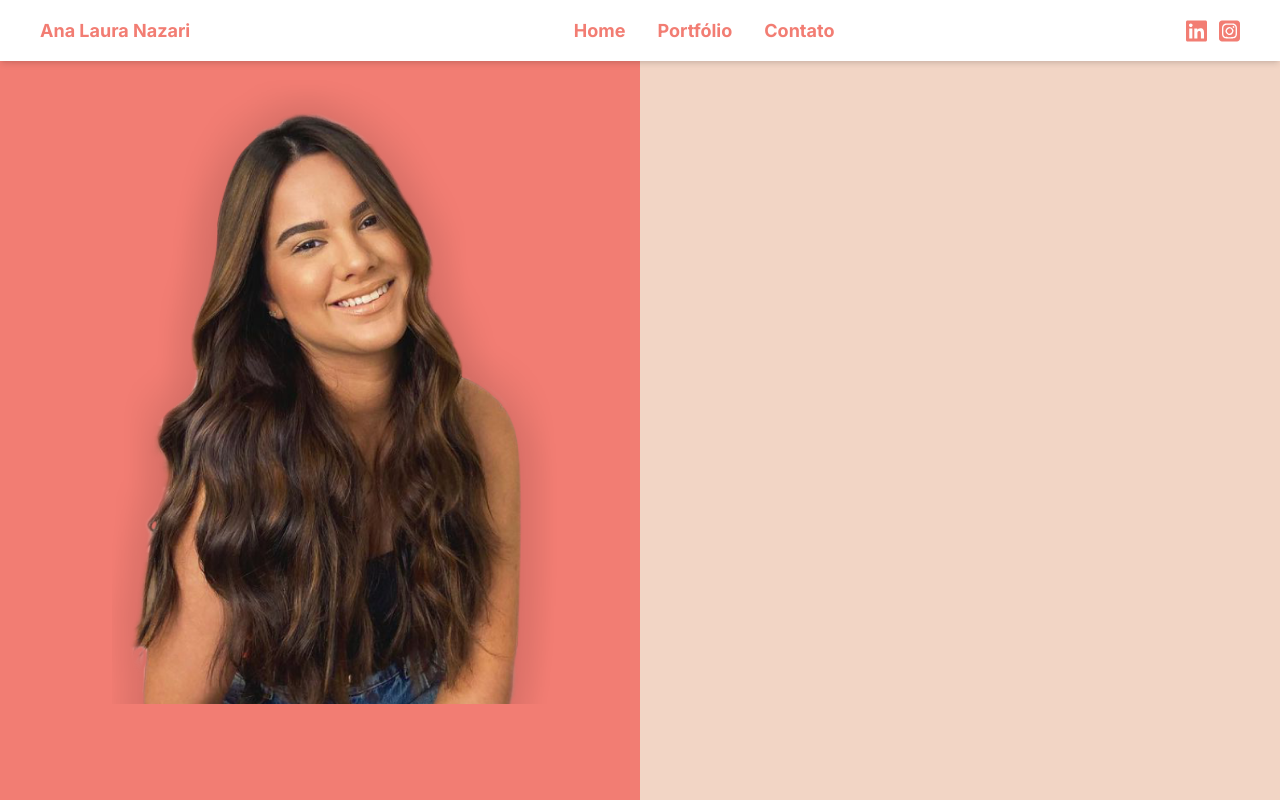
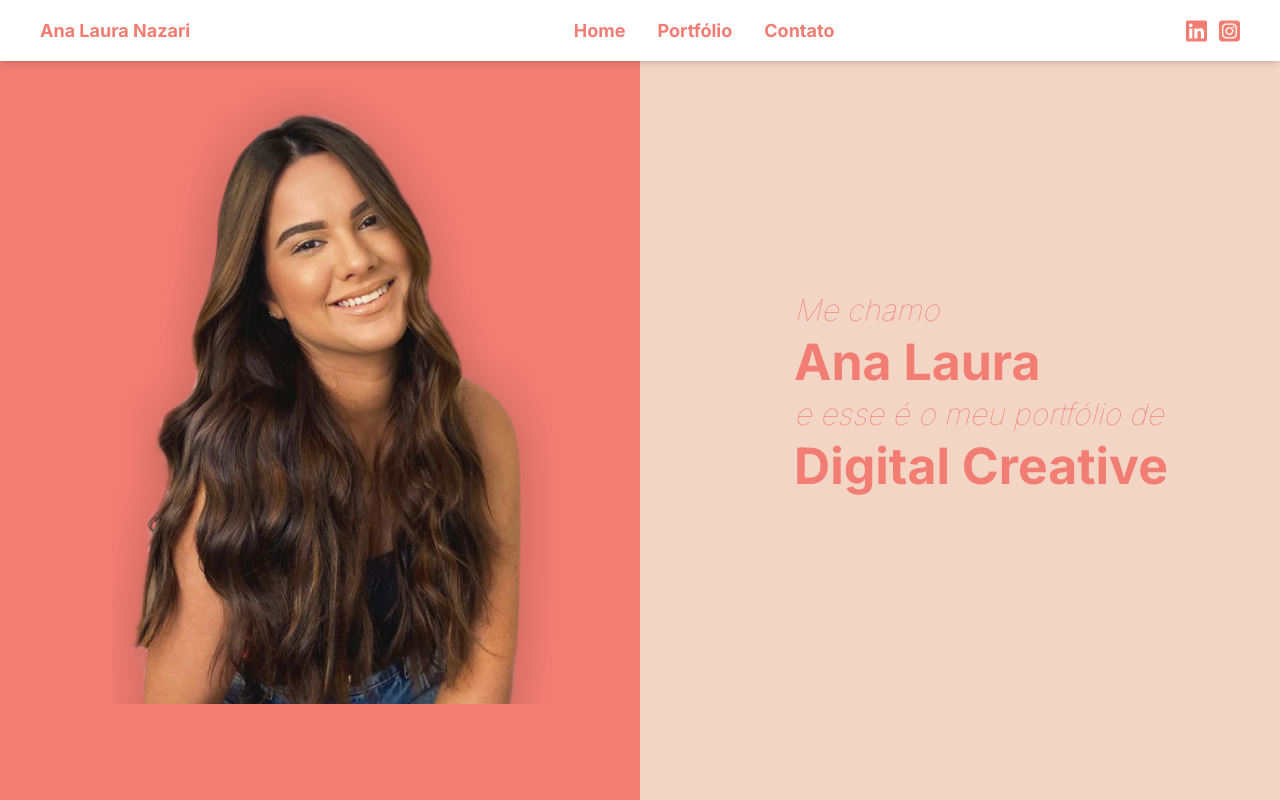
Before and after one commit to thomasaleknovic/portfolio_ana_laura, a React (Vite) app in the folder portfolio_analaura_app/: page / in a window 1280 px wide. Built offline with nearby package versions, Linux system fonts and the light colour scheme.

Commit message:
Version 1.7.0

```diff
--- a/portfolio_analaura_app/src/Components/HomeComponent.jsx
+++ b/portfolio_analaura_app/src/Components/HomeComponent.jsx
@@ -15,7 +15,7 @@ export default function Home () {
                     <div className="">
                         <img src="/assets/foto_ana_laura_650px.png" alt="" width={450} />
                     </div>
-                    <div className="text-main-pink sm:hidden">
+                    <div className="text-main-pink sm: bg-secondary-color lg:bg-transparent">
                         <p className="text-[30px] font-thin italic -mb-2 ">Me chamo</p>
                         <p className="text-[50px] font-bold -mb-2">Ana Laura</p>
                         <p className="text-[30px] font-thin italic -mb-2">e esse é o meu portfólio de</p>
```
